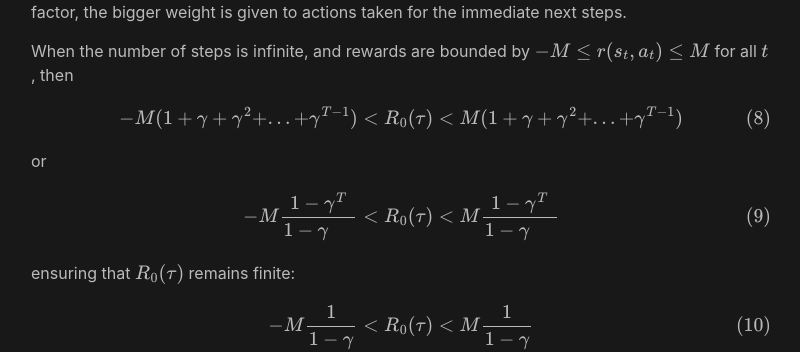
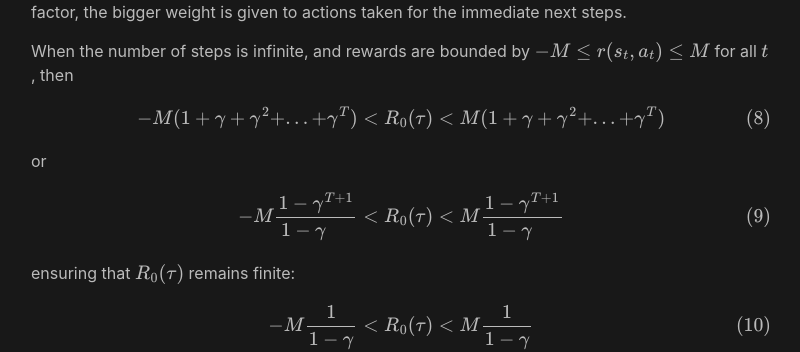
Before and after one commit to analytiq-hub/sigagent.github.io, a Jekyll site: the page built from machine_learning/_posts/2021-01-22-reinforce.md, in a window 1280 px wide and 900 px high, scrolled down 3627 px. Shown: the part 154-506 px from the top of the window, without its empty margins (239-1039 px from the left). Built offline with Jekyll 4.4.1, drawn with Linux system fonts in a browser that asks for light colours; formulas are drawn with MathJax 3; a script that is not in the unit is left out; part of the change alters nothing that is shown.

Commit message:
*** empty log message ***

```diff
--- a/machine_learning/_posts/2021-01-22-reinforce.md
+++ b/machine_learning/_posts/2021-01-22-reinforce.md
@@ -122,7 +122,7 @@ When the number of steps is infinite, and rewards are bounded by $$-M \le r(s_t,
 
 $$
 \begin{equation}
--M(1 +{\gamma} + {\gamma^2} + ... + {\gamma^{T-1}}) \lt R_0(\tau) \lt M(1 + {\gamma} + {\gamma^2} + ... + {\gamma^{T-1}})
+-M(1 +{\gamma} + {\gamma^2} + ... + {\gamma^{T}}) \lt R_0(\tau) \lt M(1 + {\gamma} + {\gamma^2} + ... + {\gamma^{T}})
 \end{equation}
 $$
 
@@ -130,7 +130,7 @@ or
 
 $$
 \begin{equation}
--M \frac{1-\gamma^{T}}{1-\gamma \phantom{(9)}} \lt R_0(\tau) \lt M \frac{1-\gamma^{T}}{1-\gamma \phantom{(9)}}
+-M \frac{1-\gamma^{T+1}}{1-\gamma \phantom{(9)}} \lt R_0(\tau) \lt M \frac{1-\gamma^{T+1}}{1-\gamma \phantom{(9)}}
 \end{equation}
 $$
 
```
